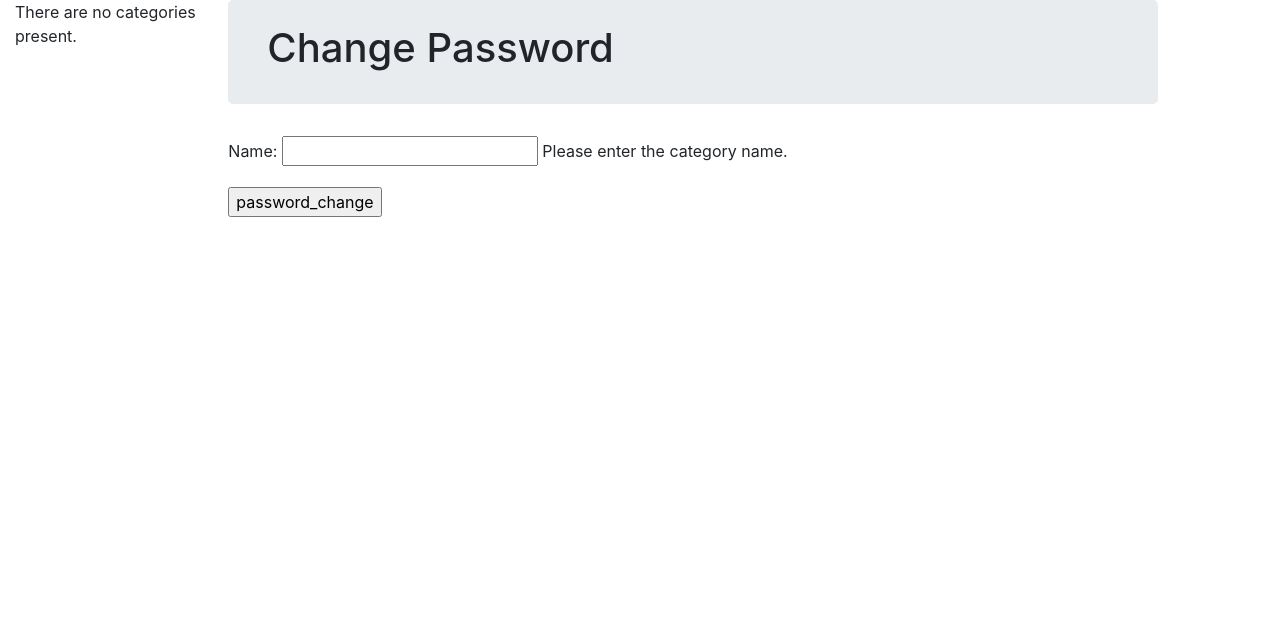
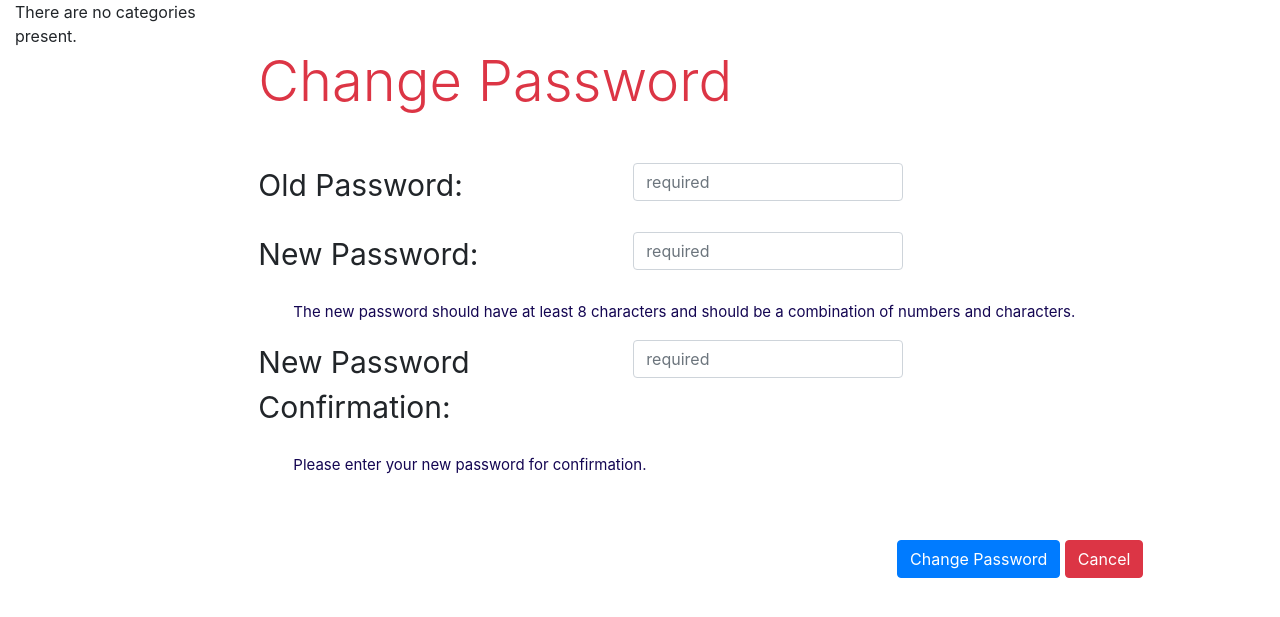
Before and after one commit to danielyipyip/ITECH_project, a Django app: template templates/registration/password_change_form.html in a window 1280 px wide. Shown: the part 112-729 px from the top of the page. Run offline with Django 3.2, Linux system fonts and the light colour scheme; the template is opened without the code that fills it: values that come from a table or form of the project are taken from there, others are empty; some libraries are stand-ins or nearby versions.

Commit message:
Format Pages

```diff
--- a/templates/rango/userprofile.html
+++ b/templates/rango/userprofile.html
@@ -34,7 +34,6 @@ Profile Page
 
     <h2>Profile Details</h2><br>
     <p style="color: rgba(167, 17, 17, 0.87); font-size:200%">{{ message }} </style> </p>
-    <div class="container pt-5"></div>
     <div class="row">
         <div class="col-md-4">
             <div class="text-center">
--- a/templates/registration/password_change_form.html
+++ b/templates/registration/password_change_form.html
@@ -4,19 +4,109 @@
     Change Password
 {% endblock %}
 
-{% block body_block %}
-<div class="jumbotron p-4">
-    <div class="container">
-        <h1>Change Password</h1>
-     </div>
-</div>
 
 
-<form method="post" action=".">
-    {% csrf_token %}
-    {{ form.as_p }}
+{% block body_block %}
+<style>
+    #fieldtitle {
+        font-size:30px;
+    }
 
-    <input type="submit" value="password_change" />
-</form>
+    #reminder{
+        text-indent: 50px;
+        color: rgb(20, 6, 82);
+        font-size:15px;
+    }
+</style>
+
+<script type="text/javascript">
+    var passwordvalidate = function() {
+      if (document.getElementById('id_new_password1').value == document.getElementById('id_new_password2').value) {
+             document.getElementById('validationmessage').style.color = 'green';
+             document.getElementById('validationmessage').innerHTML = 'Password Matched';
+     } else {
+             document.getElementById('validationmessage').style.color = 'red';
+             document.getElementById('validationmessage').innerHTML = 'Password not match';
+             }
+     }
+
+
+ </script>
+
+
+
+
+
+<div class="container pt-5">
+    <div class="container">
+        <h class = "display-4 text-danger">
+            Change Password</h>
+    </div>
+</div>
+<div container pt-5></div>
+
+
+<div class="container pt-5">
+    <div class="col-md-12">
+        <form class="form-horizontal" role="form" method="post" action="." >
+            {% csrf_token %}
+
+            <div class ="row">
+                <div class="col-sm-5">
+                    <label id = "fieldtitle">Old Password:</p>
+                </div>
+                <div class="col-sm-4">
+                    <input class="form-control" id="form.old_password" name="form.old_password" type="password" onkeyup='passwordvalidate();' placeholder="required" required/>
+                    <span class="helptext" style="color:red">
+                        {{form.old_password.errors}}
+                    </span>
+                </div>
+            </div>
+
+
+            <div class ="row">
+                <div class="col-sm-5">
+                    <label id = "fieldtitle">New Password:</p>
+                </div>
+                <div class="col-sm-4">
+                    <input class="form-control" id="id_new_password1" name="id_new_password1" type="password" onkeyup='passwordvalidate();' placeholder="required" required/>
+                    <span class="helptext" style="color:red">
+                        {{form.new_password1.errors}}
+                    </span>
+                </div>
+            </div>
+
+            <div class ="row">
+                <p id="reminder">The new password should have at least 8 characters and should be a combination of numbers and characters.</p>
+            </div>
+
+            <div class ="row">
+                <div class="col-sm-5">
+                    <label for="id_new_password2" id = "fieldtitle">New Password Confirmation:</p>
+                </div>
+                <div class="col-sm-4">
+                    <input class="form-control" id="id_new_password2" name="id_new_password2" type="password" onkeyup='passwordvalidate();' placeholder="required" required/>
+                    <span id='validationmessage'></span>
+                    <span class="helptext" style="color:red">
+                        {{form.new_password2.errors}}
+                    </span>
+                </div>
+            </div>
+
+            <div class ="row">
+                <p id="reminder">Please enter your new password for confirmation.</p>
+            </div>
+
+            </div>
+
+            <div class="row">
+                <div class="pt-5 col-sm-12 col-md-12 col-xs-12">
+                    <div class="float-right">
+                        <button class="btn btn-primary" type="submit">Change Password</button>
+                        </form>
+                        <a href="{% url 'rango:index' %}" class="btn btn-danger" role="button">Cancel</a>
+                    </div>
+                </div>
+            </div>
 
 {% endblock %}
```
